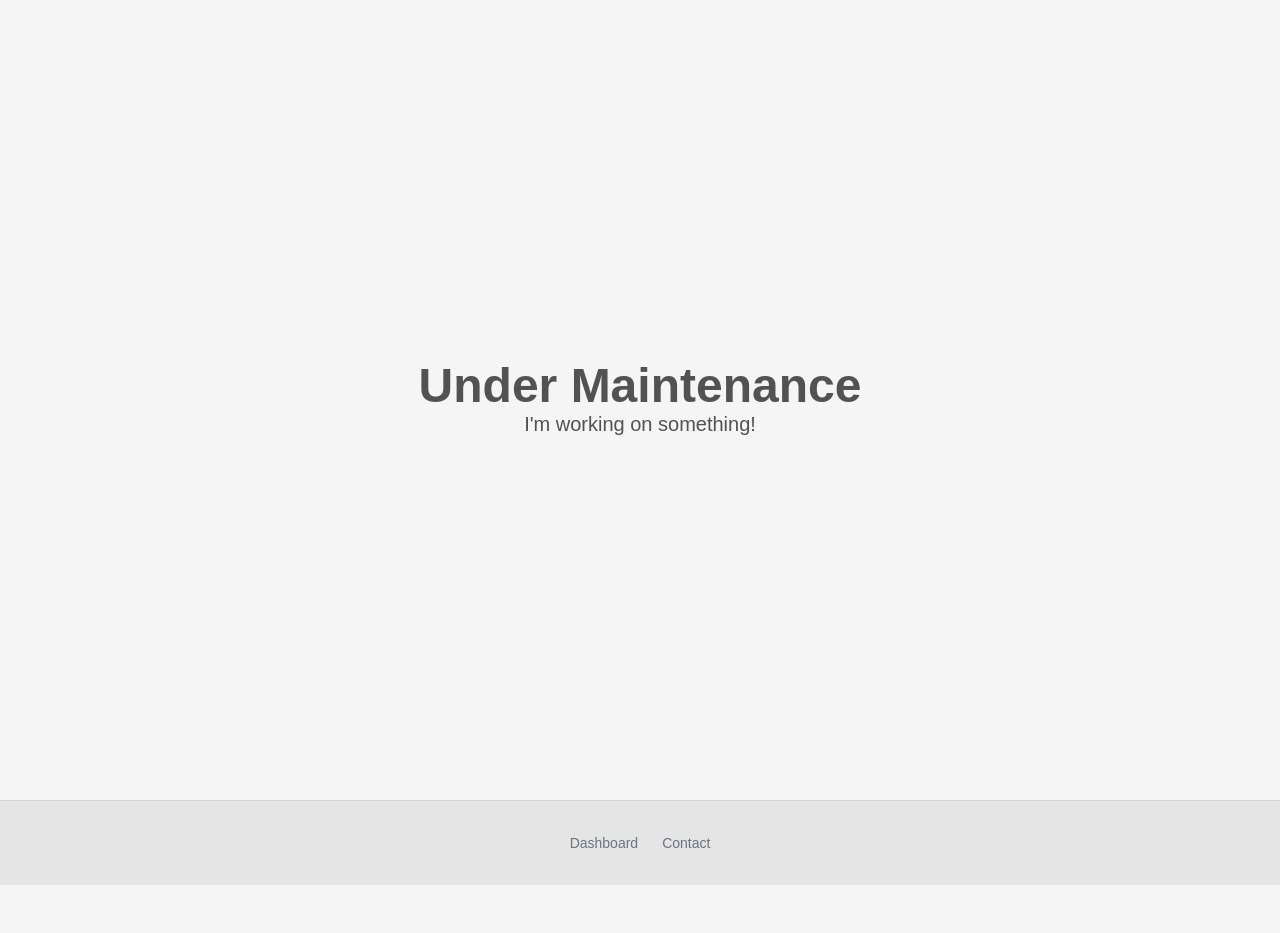
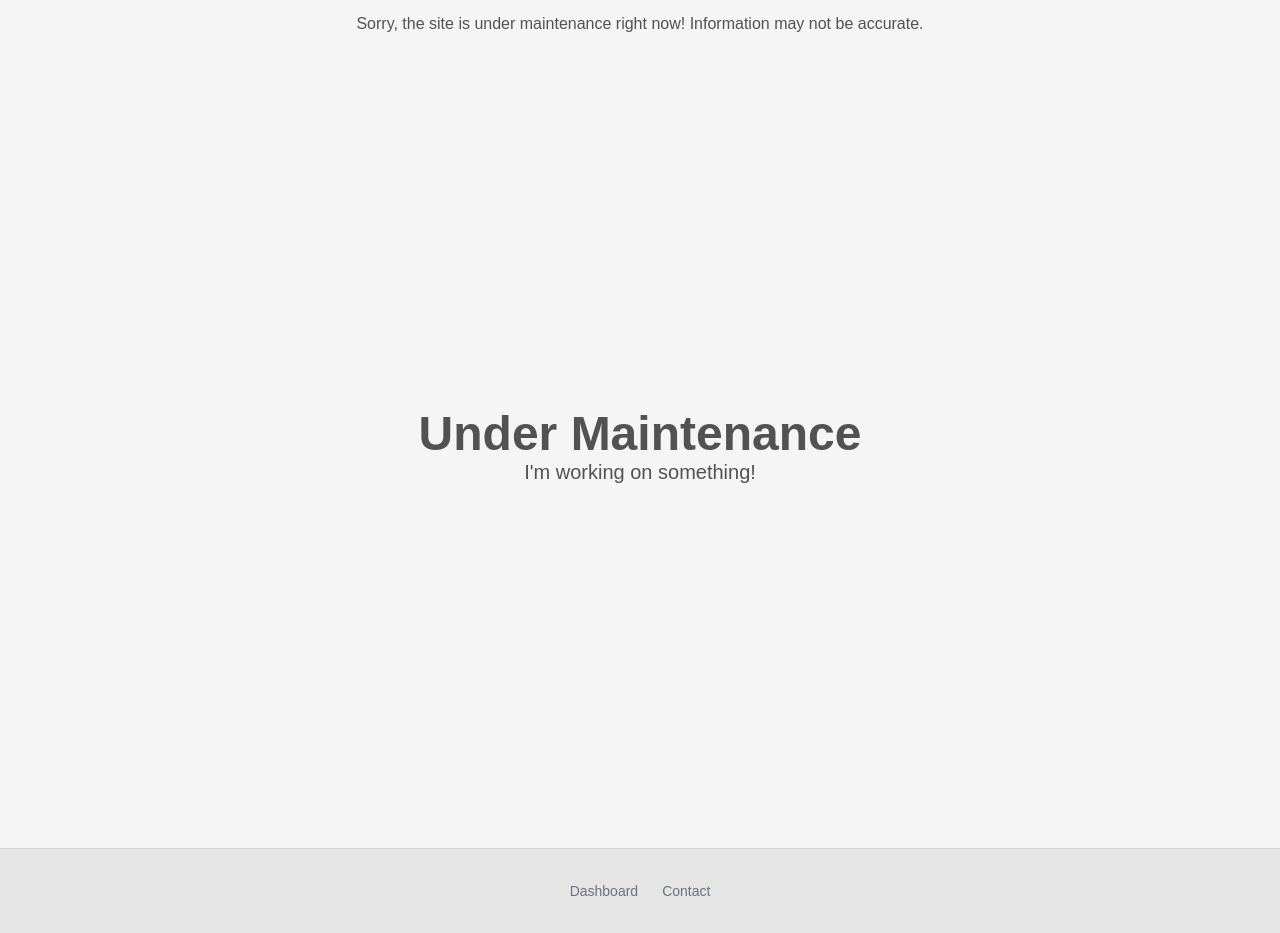
Before and after one commit to MagmaC4/windtunnel, a Next.js app in the folder frontend/: page /maintenance in a window 1280 px wide. Before the commit the page ends 885 px from the top, so only its background shows below. Built offline with nearby package versions, Linux system fonts and the light colour scheme.

Commit message:
Add a maintenance header

```diff
--- a/frontend/app/layout.tsx
+++ b/frontend/app/layout.tsx
@@ -2,6 +2,7 @@ import type { Metadata } from "next";
 import { Geist, Geist_Mono } from "next/font/google";
 import "./globals.css";
 import Footer from '@/components/Footer';
+import MaintenanceHeader from '@/components/MaintenanceHeader';
 
 // Layout applies to all pages
 // Useful for consistency
@@ -34,6 +35,7 @@ export default function RootLayout({
       className={`${geistSans.variable} ${geistMono.variable} h-full antialiased`}
     >
           <body className="min-h-screen flex flex-col">
+            <MaintenanceHeader/> {/* Display Maintenance Notification */}
             <main className="flex-1">
                 {children}
             </main>
--- /dev/null
+++ b/frontend/components/MaintenanceHeader.tsx
@@ -0,0 +1,7 @@
+export default function MaintenanceHeader(){
+    return (
+        <div className="text-center m-3">
+            Sorry, the site is under maintenance right now! Information may not be accurate.
+        </div>
+    )
+}
```
